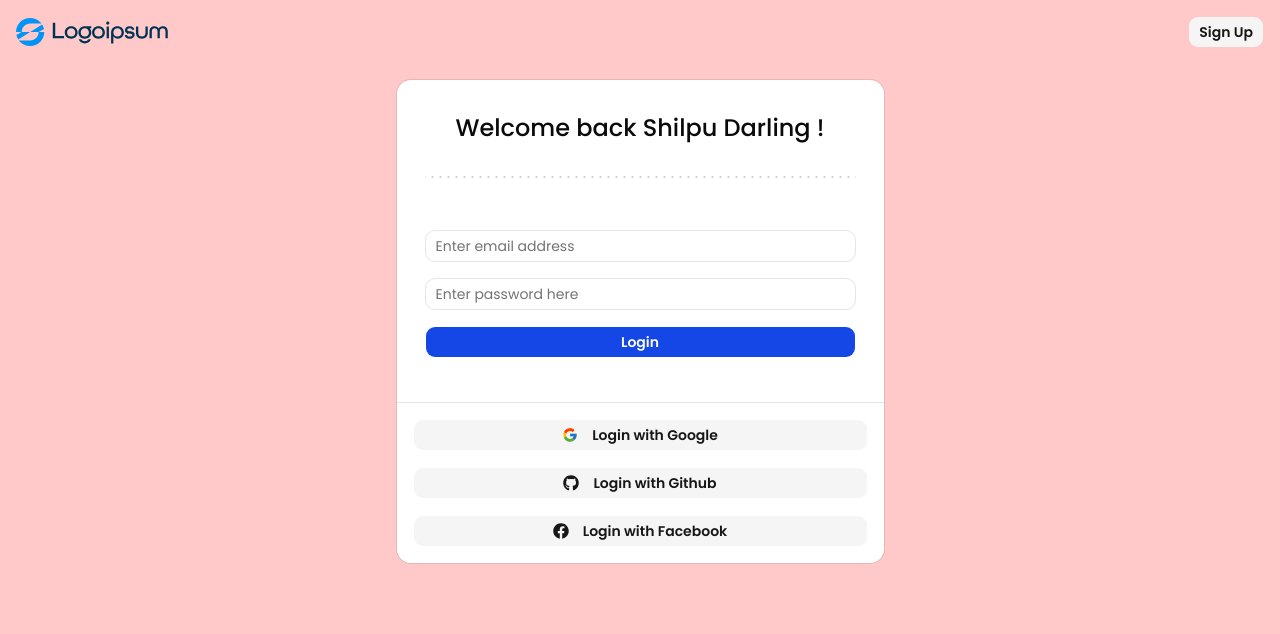
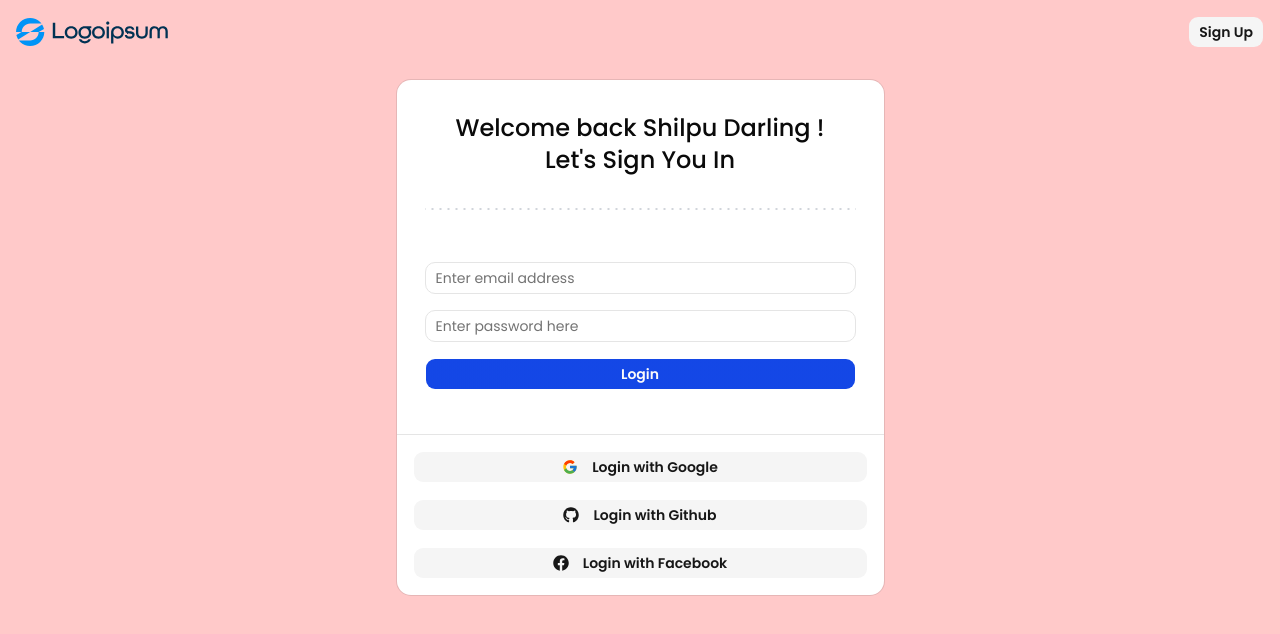
Before and after one commit to erpuzan21/jira-clone, a Next.js app: page /sign-in in a window 1280 px wide. Shown: the top 634 px of the page. Built offline with nearby package versions, Linux system fonts and the light colour scheme.

Commit message:
saving p

```diff
--- a/src/features/auth/components/sign-in-card.tsx
+++ b/src/features/auth/components/sign-in-card.tsx
@@ -6,12 +6,18 @@ import {
   CardTitle
 } from "@/components/ui/card";
 
+import {z} from "zod";
+import {useForm} from "react-hook-form";
 import { FcGoogle } from "react-icons/fc";
 import { FaFacebook } from "react-icons/fa";
 import { FaGithub } from "react-icons/fa";
 import{Separator} from "@/components/ui/separator";
 import { DottedSeparator } from "@/components/dotted-separator";
 import { Input } from "@/components/ui/input";
+  const formSchema = z.object({
+    email: z.string().email("Invalid email address"),
+    password: z.string().min(5, "Password must be at least 5 characters long").max(20, "Password must be at most 20 characters long")
+  });
 import { Button } from "@/components/ui/button";
   export const SignInCard = () => {
   return (
@@ -20,6 +26,8 @@ import { Button } from "@/components/ui/button";
       <CardHeader className="flex justify-center p-4 items-center text-center">
         <CardTitle className="text-2xl">
           Welcome back Shilpu Darling !
+          <br />
+          Let's Sign You In
         </CardTitle>
       </CardHeader>
 
```
